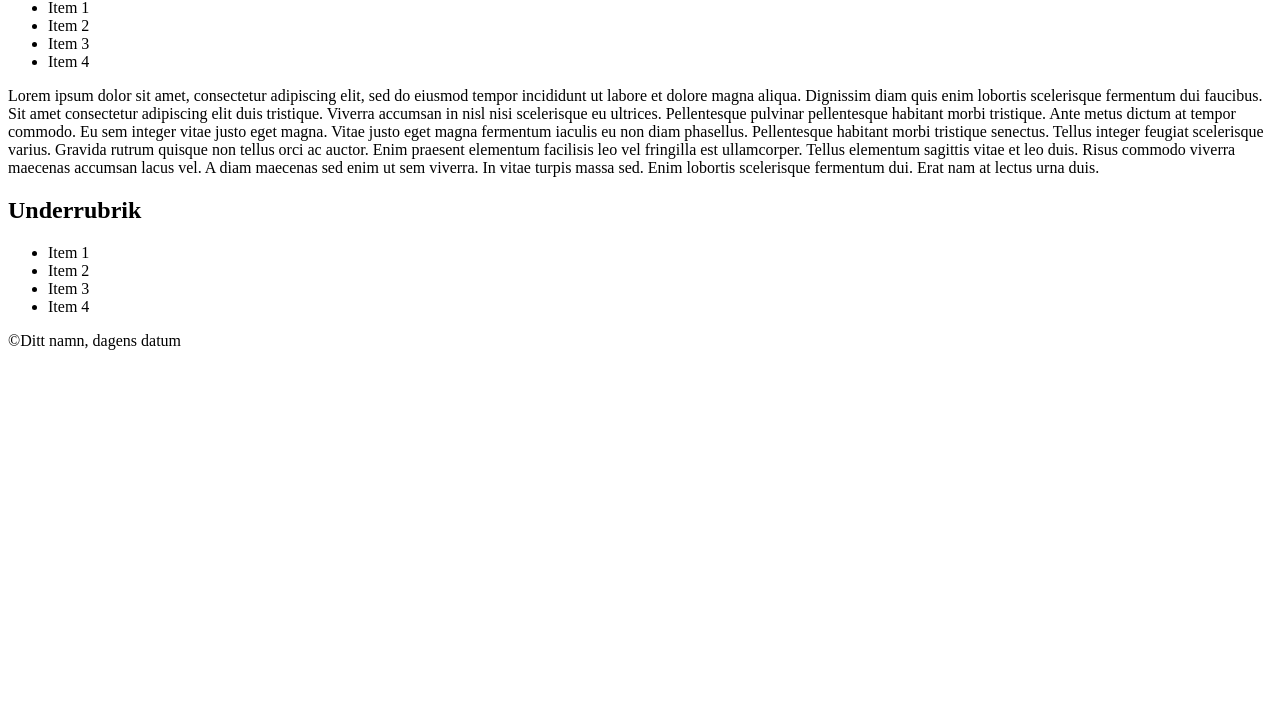
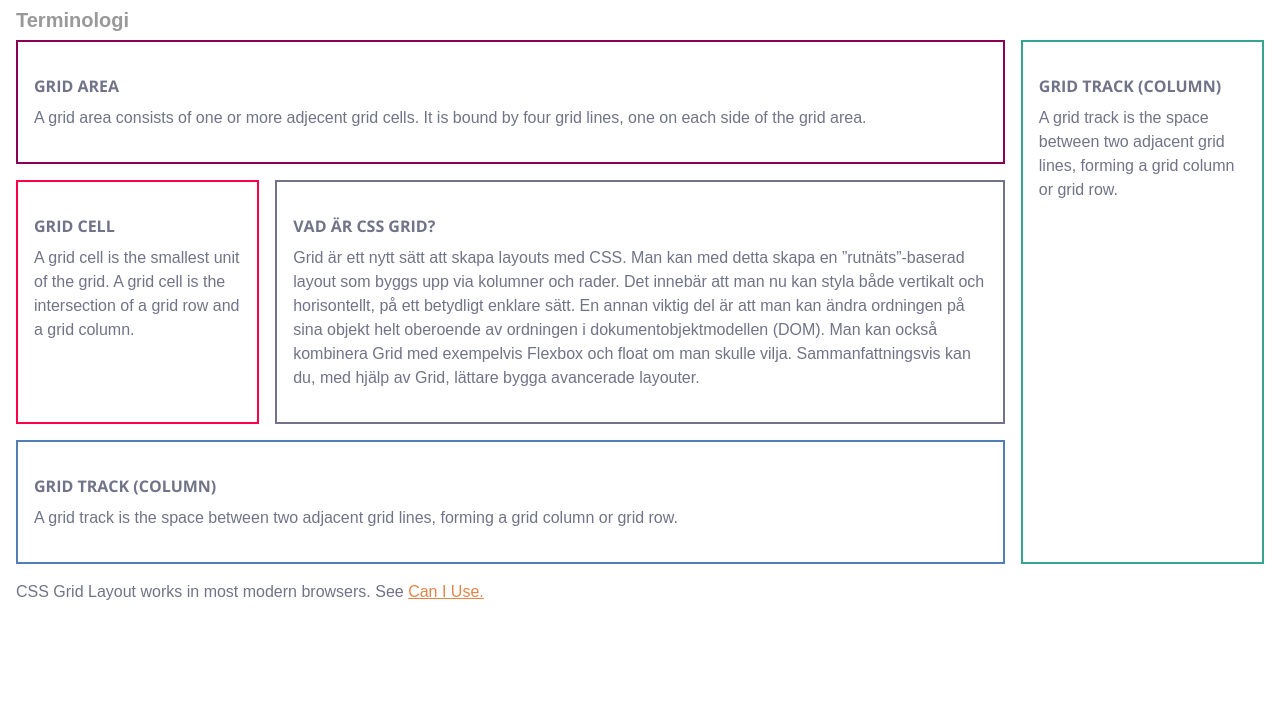
Before and after one commit to mediagymnasiet-webbutveckling/css-grid-responsive, a plain HTML site: page index.html in a window 1280 px wide. Shown: the part 114-832 px from the top of the page. Before the commit the page ends 800 px from the top, so only its background shows below. Drawn offline with nearby package versions, Linux system fonts and the light colour scheme; a web font is replaced by a local one.

Commit message:
layout builded

```diff
--- /dev/null
+++ b/css/style.css
@@ -0,0 +1,141 @@
+@import url("https://fonts.googleapis.com/css?family=Lato&display=swap");
+@import url("https://fonts.googleapis.com/css?family=Scope+One|Open+Sans:700");
+body {
+  padding: 1rem;
+  background: #fff;
+  font-family: "Scope One", sans-serif;
+  color: rgb(113, 115, 136);
+  font-size: 1rem;
+  height: 100vh;
+}
+
+.container {
+  display: grid;
+  grid-gap: 1em;
+  grid-template-areas:
+    "head"
+    "article"
+    "content"
+    "footer";
+}
+
+.container > * {
+  /*border: 1px solid rgb(113, 115, 136);*/
+  padding: 1rem 1rem;
+}
+
+h1 {
+  margin: 0;
+  color: rgb(113, 115, 136);
+  font-size: 4.5rem;
+  font-weight: 700;
+  padding-top: 0.5rem;
+  margin-bottom: 0.5rem;
+}
+
+h2 {
+  color: #999;
+  font-size: 1.25rem;
+  margin-bottom: 0.5rem;
+}
+
+p {
+  line-height: 1.5;
+}
+
+a {
+  color: #e4844a;
+}
+
+strong {
+  display: block;
+  font-family: "Open Sans", sans-serif;
+  font-weight: 700;
+  text-transform: uppercase;
+  margin-bottom: 0.5rem;
+}
+
+header {
+  border: 2px solid rgb(138, 0, 84);
+  grid-area: head;
+}
+
+header:hover {
+  background-color: rgb(138, 0, 84);
+  border: 2px solid rgb(113, 115, 136);
+  color: #fff;
+}
+
+header h1 {
+  font-weight: 800;
+}
+
+article {
+  padding: 1rem;
+  border: 2px solid rgb(255, 0, 72);
+  grid-area: article;
+}
+
+article:hover {
+  background-color: rgb(255, 0, 72);
+  border: 2px solid rgb(113, 115, 136);
+  color: #fff;
+}
+
+section {
+  background: #fff;
+  border: 2px solid rgb(113, 115, 136);
+  grid-area: content;
+}
+
+section:hover {
+  background-color: rgb(113, 115, 136);
+  color: #fff;
+}
+
+aside {
+  padding: 1rem;
+  border: 2px solid rgba(2, 143, 118, 0.8);
+  display: none;
+  grid-area: sidebar;
+}
+
+aside:hover {
+  background-color: rgba(2, 143, 118, 0.8);
+  border: 2px solid rgb(113, 115, 136);
+  color: #fff;
+}
+
+footer {
+  border: 2px solid rgba(38, 95, 163, 0.8);
+  grid-area: footer;
+}
+
+footer:hover {
+  background-color: rgba(38, 95, 163, 0.8);
+  border: 2px solid rgb(113, 115, 136);
+  color: #fff;
+}
+
+@media only screen and (min-width: 600px) {
+  .container {
+    grid-template-columns: 1fr 1fr;
+    grid-template-areas:
+      "head head"
+      "article content"
+      "footer footer";
+  }
+}
+
+@media only screen and (min-width: 900px) {
+  aside {
+    display: block;
+  }
+  .container {
+    grid-template-columns: 1fr 3fr 1fr;
+    grid-template-areas:
+      "head head sidebar"
+      "article content sidebar"
+      "footer footer sidebar";
+  }
+}
--- a/index.html
+++ b/index.html
@@ -1,29 +1,63 @@
+<!DOCTYPE html>
+<html lang="en">
+  <head>
+    <meta charset="UTF-8" />
+    <meta name="viewport" content="width=device-width, initial-scale=1.0" />
+    <meta http-equiv="X-UA-Compatible" content="ie=edge" />
+    <link rel="stylesheet" href="css/normalize.css" />
+    <link rel="stylesheet" href="css/style.css" />
+    <title>CSS Grid responsive</title>
+  </head>
+  <body>
+    <div class="title">
+      <h1>CSS Grid Layout</h1>
+      <h2>Terminologi</h2>
+    </div>
     <div class="container">
       <header>
-    <h1>Rubrik</h1>
+        <p>
+          <strong>Grid Area</strong> A grid area consists of one or more
+          adjecent grid cells. It is bound by four grid lines, one on each side
+          of the grid area.
+        </p>
       </header>
-  <main>
       <article>
-      <h2>Underrubrik</h2>
-      <ul>
-        <li>Item 1</li>
-        <li>Item 2</li>
-        <li>Item 3</li>
-        <li>Item 4</li>
-      </ul>
+        <p>
+          <strong>Grid Cell</strong> A grid cell is the smallest unit of the
+          grid. A grid cell is the intersection of a grid row and a grid column.
+        </p>
       </article>
       <section>
-      <p>Lorem ipsum dolor sit amet, consectetur adipiscing elit, sed do eiusmod tempor incididunt ut labore et dolore magna aliqua. Dignissim diam quis enim lobortis scelerisque fermentum dui faucibus. Sit amet consectetur adipiscing elit duis tristique. Viverra accumsan in nisl nisi scelerisque eu ultrices. Pellentesque pulvinar pellentesque habitant morbi tristique. Ante metus dictum at tempor commodo. Eu sem integer vitae justo eget magna. Vitae justo eget magna fermentum iaculis eu non diam phasellus. Pellentesque habitant morbi tristique senectus. Tellus integer feugiat scelerisque varius. Gravida rutrum quisque non tellus orci ac auctor. Enim praesent elementum facilisis leo vel fringilla est ullamcorper. Tellus elementum sagittis vitae et leo duis. Risus commodo viverra maecenas accumsan lacus vel. A diam maecenas sed enim ut sem viverra. In vitae turpis massa sed. Enim lobortis scelerisque fermentum dui. Erat nam at lectus urna duis.</p>
+        <p>
+          <strong>Vad är CSS Grid?</strong>
+          Grid är ett nytt sätt att skapa layouts med CSS. Man kan med detta
+          skapa en ”rutnäts”-baserad layout som byggs upp via kolumner och
+          rader. Det innebär att man nu kan styla både vertikalt och
+          horisontellt, på ett betydligt enklare sätt. En annan viktig del är
+          att man kan ändra ordningen på sina objekt helt oberoende av ordningen
+          i dokumentobjektmodellen (DOM). Man kan också kombinera Grid med
+          exempelvis Flexbox och float om man skulle vilja. Sammanfattningsvis
+          kan du, med hjälp av Grid, lättare bygga avancerade layouter.
+        </p>
       </section>
       <aside>
-      <h2>Underrubrik</h2>
-       <ul>
-        <li>Item 1</li>
-        <li>Item 2</li>
-        <li>Item 3</li>
-        <li>Item 4</li>
-      </ul>
-      <aside>
-    </main>
-    <footer>&copy;Ditt namn, dagens datum</footer>
+        <p>
+          <strong>Grid Track (Column)</strong> A grid track is the space between
+          two adjacent grid lines, forming a grid column or grid row.
+        </p>
+      </aside>
+      <footer>
+        <p>
+          <strong>Grid Track (Column)</strong> A grid track is the space between
+          two adjacent grid lines, forming a grid column or grid row.
+        </p>
+      </footer>
     </div>
+    <p>
+      CSS Grid Layout works in most modern browsers. See
+      <a href="https://caniuse.com/#search=css%20grid" target="_blank"
+        >Can I Use.</a
+      >
+    </p>
+  </body>
+</html>
--- a/style.css
+++ /dev/null
@@ -1,121 +0,0 @@
-
-@import url('https://fonts.googleapis.com/css?family=Lato&display=swap');
-
-body {
-  padding: 1rem;
-  background: #fff;
-  font-family: 'Lato', sans-serif;
-}
-
-.container {
-  display: grid;
-  grid-gap: 1em;
-  grid-template-areas: "head"
-                        "article"
-                        "section"
-                        "footer";
-
-}
-
-header {
-  background: #cfc;
-  grid-area: head;
-}
-
-header h1 {
-  font-size: 4rem;
-  font-weight: 800;
-  text-align: center;
-  padding: 3rem 0;
-}
-
-article {
-  background: #ffc;
-   display: flex;
- align-items: center;
-  flex-direction: column;
-  grid-area: article;
-}
-
-
-article ul {
-  list-style: none;
-    width: 50%;
-
-}
-
-article li {
-  border: 1px solid #eee;
-  background: #eee;
-  margin-bottom: 1rem;
-  font-size: 2rem;
-  padding: 1rem;
-  text-align: center;
-}
-
-section {
-  background: #fcc;
-  padding: 4rem 3rem;
-  grid-area: section;
-
-}
-
-section p {
-  font-size: 1.6rem;
-  line-height: 1.5;
-}
-
-aside {
-  background: #5E35B1;
-   display: flex;
- align-items: center;
-  flex-direction: column;
-    grid-area: sidebar;
-
-}
-
-
-aside ul {
-  list-style: none;
-    width: 50%;
-
-}
-
-aside li {
-  border: 1px solid #eee;
-  background: #eee;
-  margin-bottom: 1rem;
-  font-size: 2rem;
-  padding: 1rem;
-  text-align: center;
-}
-
-
-footer {
-  background: #fcf;
-   font-size: 4rem;
-  font-weight: 800;
-  text-align: center;
-  padding: 3rem 0
-   grid-area: footer;
-
-}
-
- @media only screen and (min-width: 900px) {
-   .container {
-     grid-template-columns: 1fr 1fr;
-     grid-template-areas: "head head"
-                           "article section"
-                          "footer footer";
-   }
-
-}
-
- @media only screen and (min-width: 600px) {
-   .container {
-     grid-template-columns: 1fr 3fr 1fr;
-     grid-template-areas: "head head sidebar"
-                          "article section sidebar"
-                          "footer footer sidebar";
-   }
-}
```
Also changed, not shown: css/normalize.css (added). Lines whose indentation alone changed are shown as unchanged.
